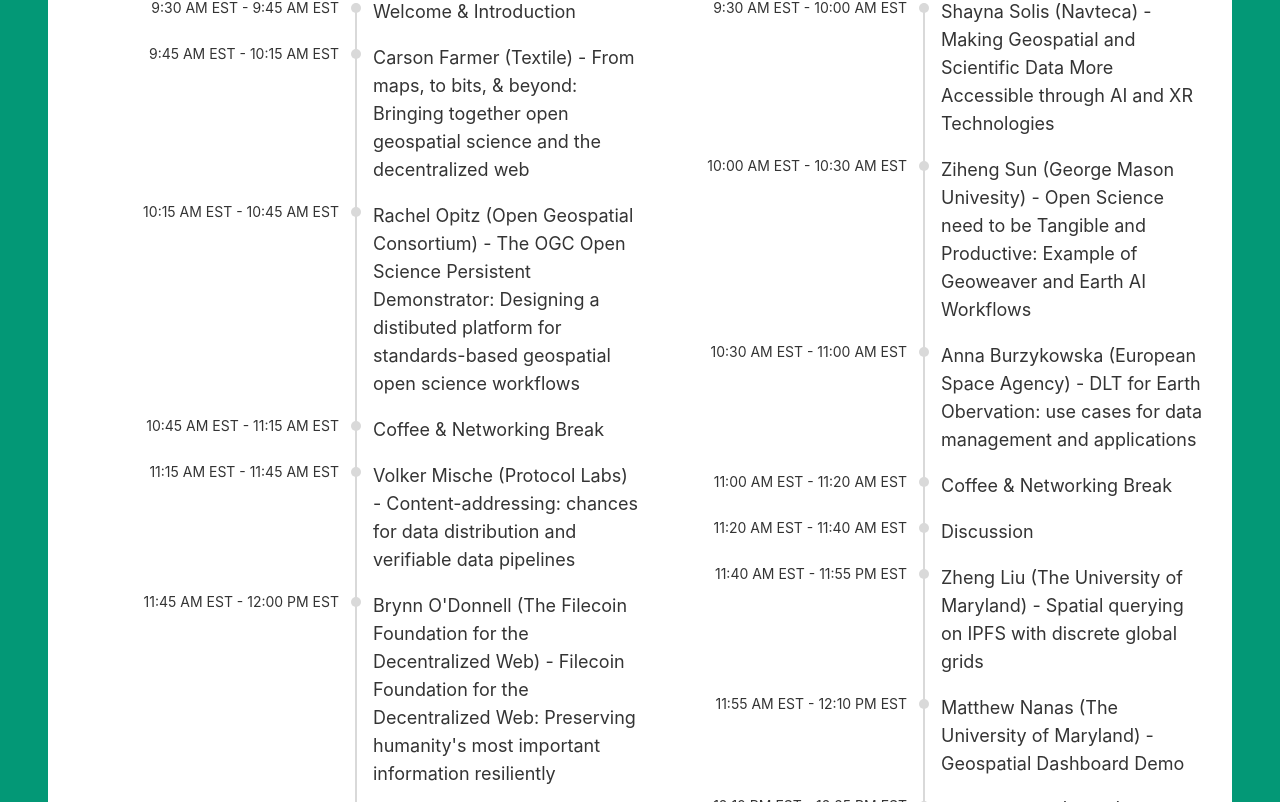
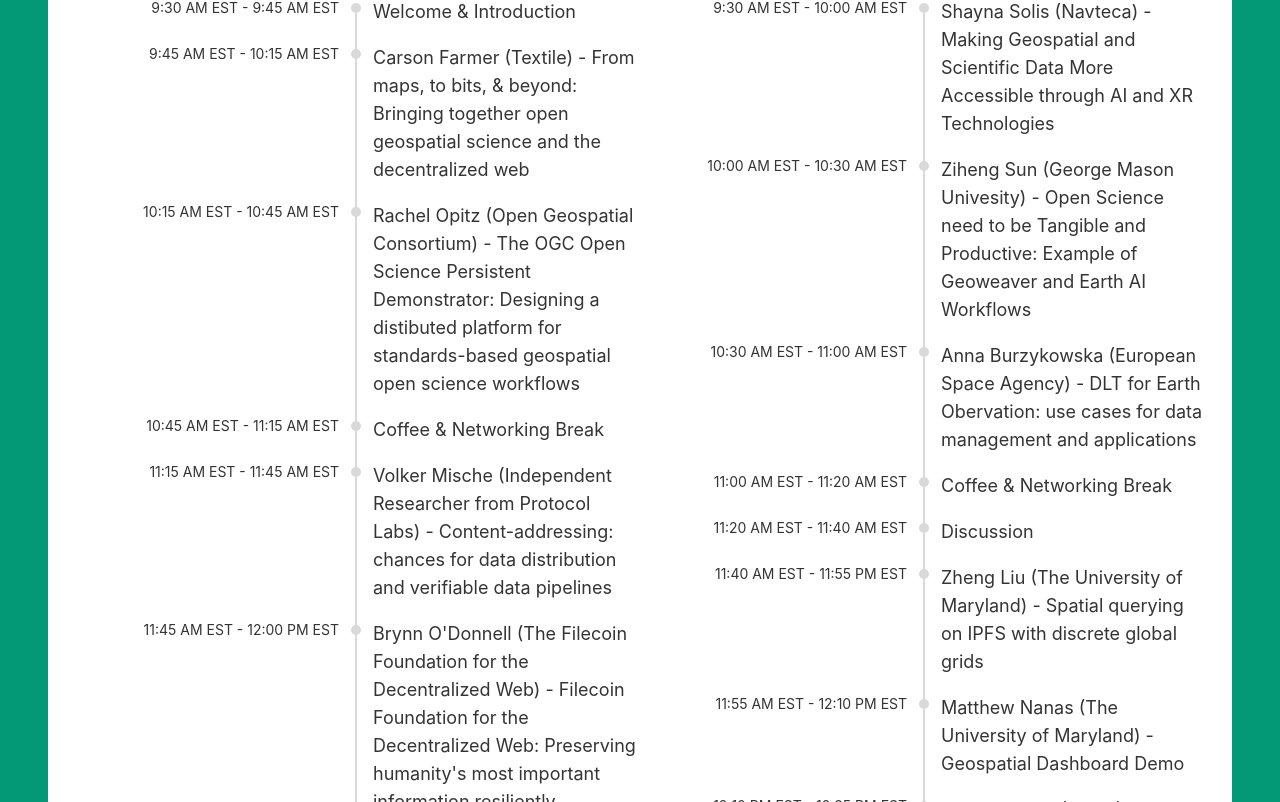
Before and after one commit to easierdata/easier-workshop-site, a React (Create React App) app: page / in a window 1280 px wide. Shown: the part 3521-4323 px from the top of the page. Built offline with nearby package versions, Linux system fonts and the light colour scheme.

Commit message:
Content update

```diff
--- a/src/pages/itinerary/itinerary.tsx
+++ b/src/pages/itinerary/itinerary.tsx
@@ -30,7 +30,7 @@ export default function Itinerary(): JSX.Element {
                                 <p className="text-lg">Coffee & Networking Break</p>
                             </Timeline.Item>
                             <Timeline.Item time="11:15 AM EST - 11:45 AM EST">
-                                <p className="text-lg">Volker Mische (Protocol Labs) - Content-addressing: chances for data distribution and verifiable data pipelines</p>
+                                <p className="text-lg">Volker Mische (Independent Researcher from Protocol Labs) - Content-addressing: chances for data distribution and verifiable data pipelines</p>
                             </Timeline.Item>
                             <Timeline.Item time="11:45 AM EST - 12:00 PM EST">
                                 <p className="text-lg">Brynn O'Donnell (The Filecoin Foundation for the Decentralized Web) - Filecoin Foundation for the Decentralized Web: Preserving humanity's most important information resiliently</p>
--- a/src/static/content.ts
+++ b/src/static/content.ts
@@ -61,7 +61,7 @@ export const speakers = [
     {
         "name": "Volker Mische",
         "image": "Volker_Mische.png",
-        "affiliation": "Protocol Labs",
+        "affiliation": "Independent Researcher from Protocol Labs",
     },
     {
         "name": "Eric Olson",
@@ -78,11 +78,6 @@ export const speakers = [
         "image": "Armin_Mehrabian.jpg",
         "description": "Armin is a Data Scientist at NASA GES-DISC. One of the 12 NASA Data Activate Archive Centers (DAAC).",
         "affiliation": "NASA GES-DISC",
-    },
-    {
-        "name": "Leah Schwizer",
-        "image": "Leah_Schwizer.jpg",
-        "affiliation": "NASA",
     },
     {
         "name": "Rachel Opitz",
@@ -137,6 +132,11 @@ export const speakers = [
         "affiliation": "The University of Maryland (GEOG)"
     },
     {
+        "name": "Mengyu Liao",
+        "image": "Mengyu_Liao.jpeg",
+        "affiliation": "The University of Maryland (GEOG)"
+    },
+    {
         "name": "Victor Irekponor",
         "image": "Victor_Irekponor.jpeg",
         "affiliation": "The University of Maryland (GEOG)"
```
Also changed, not shown: public/speakers/Leah_Schwizer.jpg (deleted), public/speakers/Mengyu_Liao.jpeg (added).
